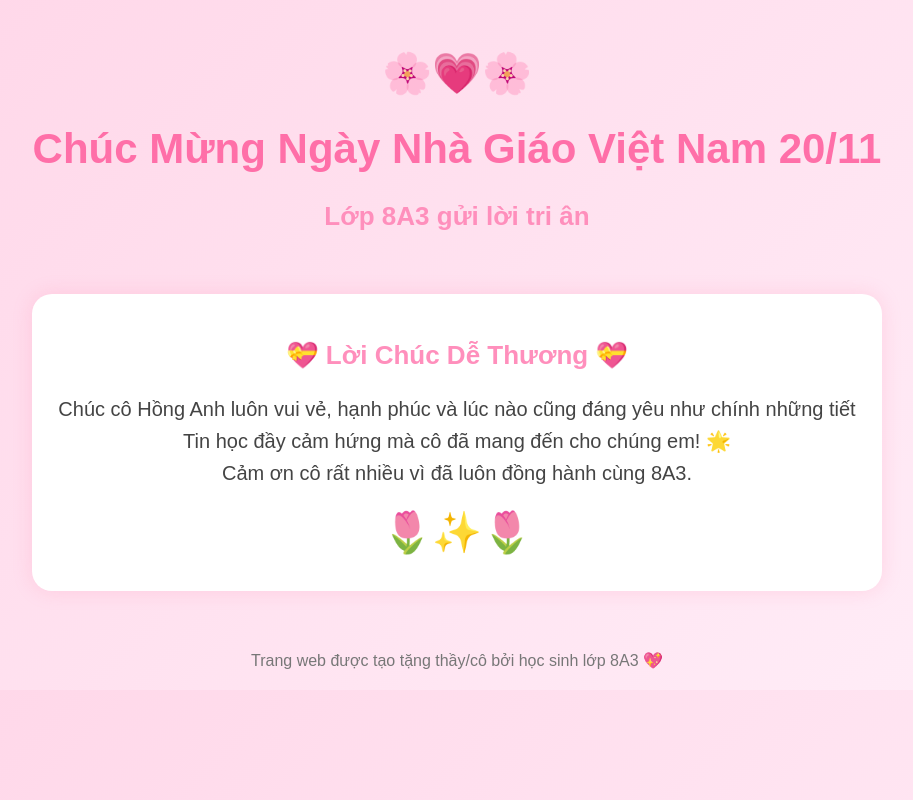
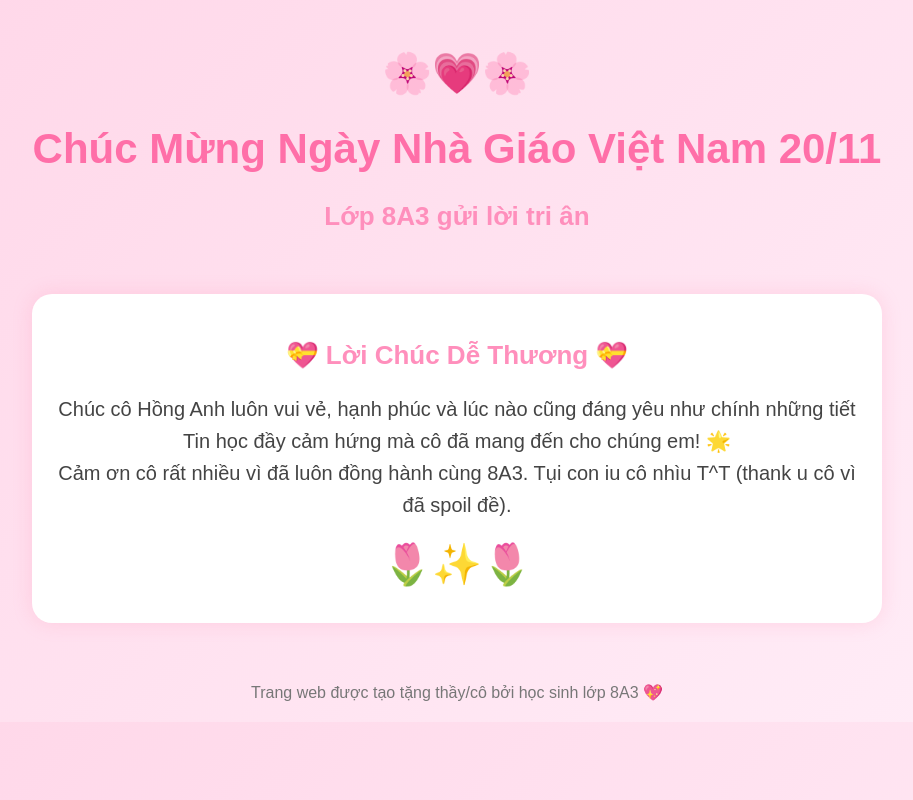
Before and after one commit to sethzik/20-11, a plain HTML site: page index.html in a window 1280 px wide. Shown: the whole page, without its empty margins (183-1096 px from the left). Drawn offline with Linux system fonts and the light colour scheme.

Commit message:
Update index.html

```diff
--- a/index.html
+++ b/index.html
@@ -58,7 +58,7 @@
         <h2>💝 Lời Chúc Dễ Thương 💝</h2>
         <p>
             Chúc cô Hồng Anh luôn vui vẻ, hạnh phúc và lúc nào cũng đáng yêu như chính những tiết Tin học đầy cảm hứng mà cô đã mang đến cho chúng em! 🌟<br>
-            Cảm ơn cô rất nhiều vì đã luôn đồng hành cùng 8A3.
+            Cảm ơn cô rất nhiều vì đã luôn đồng hành cùng 8A3. Tụi con iu cô nhìu T^T (thank u cô vì đã spoil đề).
         </p>
         <div class="cute-decoration">🌷✨🌷</div>
     </div>
```
